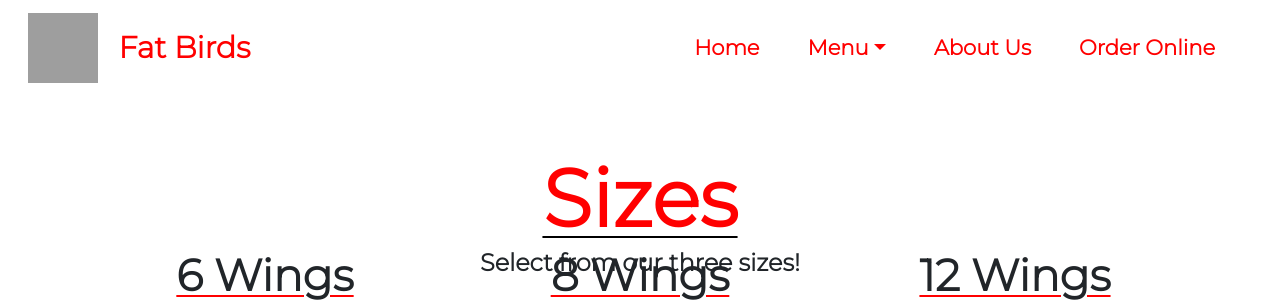
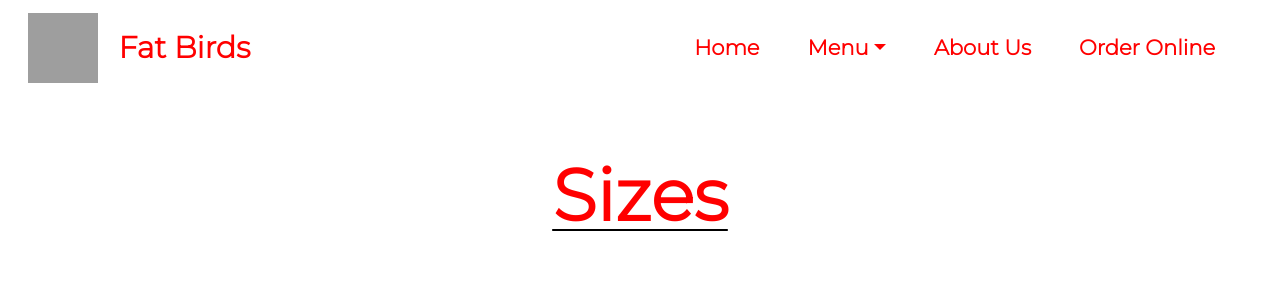
Before and after one commit to DKhubgit/Fatbird-Project, a Node server app: page /menu in a window 1280 px wide. Shown: the top 303 px of the page. Run offline with Node 20, Linux system fonts and the light colour scheme; some libraries are stand-ins or nearby versions; grey boxes are pictures that could not be loaded.

Commit message:
Fixed spacing for /menu

```diff
--- a/public/css/styles.css
+++ b/public/css/styles.css
@@ -176,12 +176,13 @@ body {
 }
 
 .menu-title {
-    font-size: 500%;
+    font-size: 450%;
     color: red;
     font-weight: bold;
     text-align: center;
     margin-top: 5%;
     margin-bottom: 1%;
+    padding-bottom: 2%;
     text-decoration: underline black 2px;
     text-underline-offset: 10%;
 }
--- a/views/menu.handlebars
+++ b/views/menu.handlebars
@@ -1,7 +1,6 @@
 <div class="container-fluid" id="main-menu-container">
     <div id="sizes-container">
         <h1 class="menu-title">Sizes</h1>
-        <h3 id="side-select-text">Select from our three sizes!</h3>
         <div id="wing-info-container">
             {{!-- Container for 6 wings --}}
             <div class="wing-size-container">
@@ -53,6 +52,6 @@
 <script>
     anime({
         targets: ['.wing-size-container', '.menu-img'],
-        translateY: 125
+        translateY: 200
     });
 </script>
```
